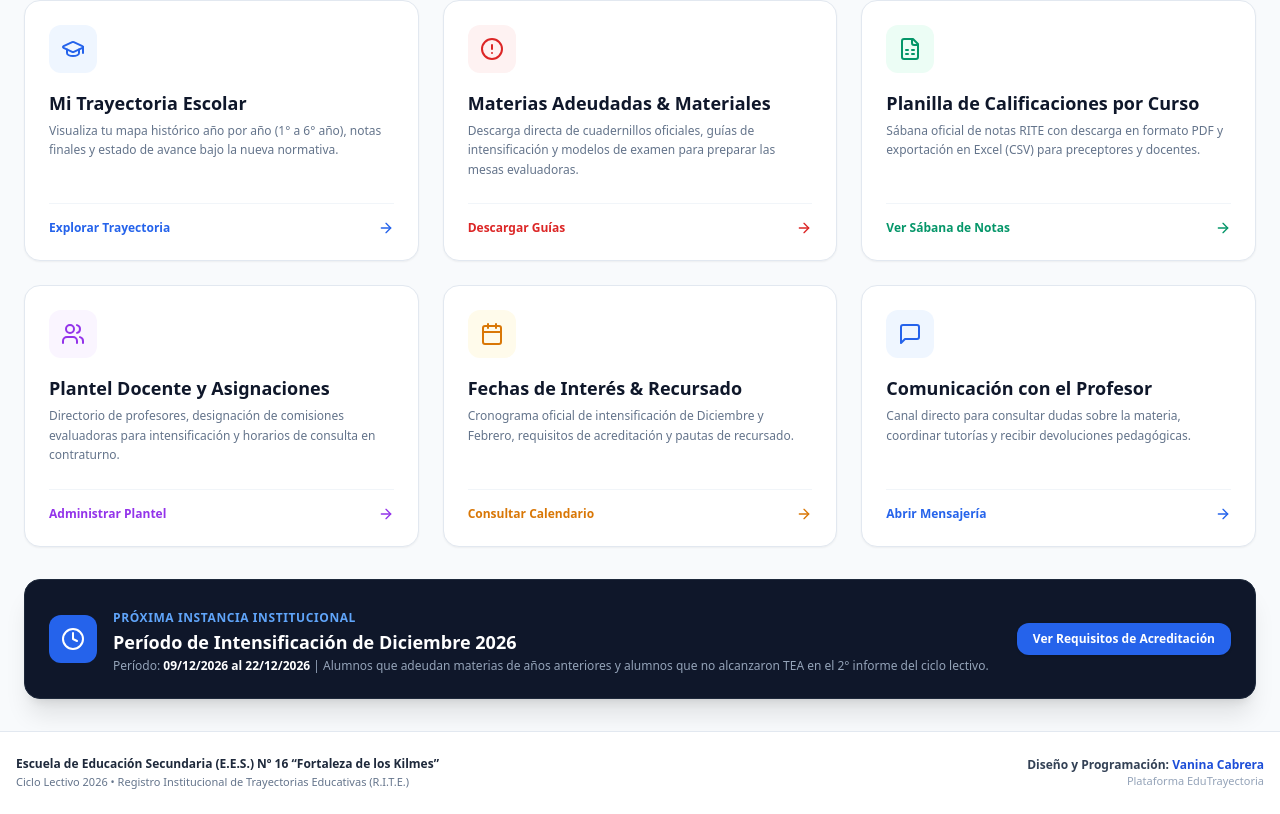
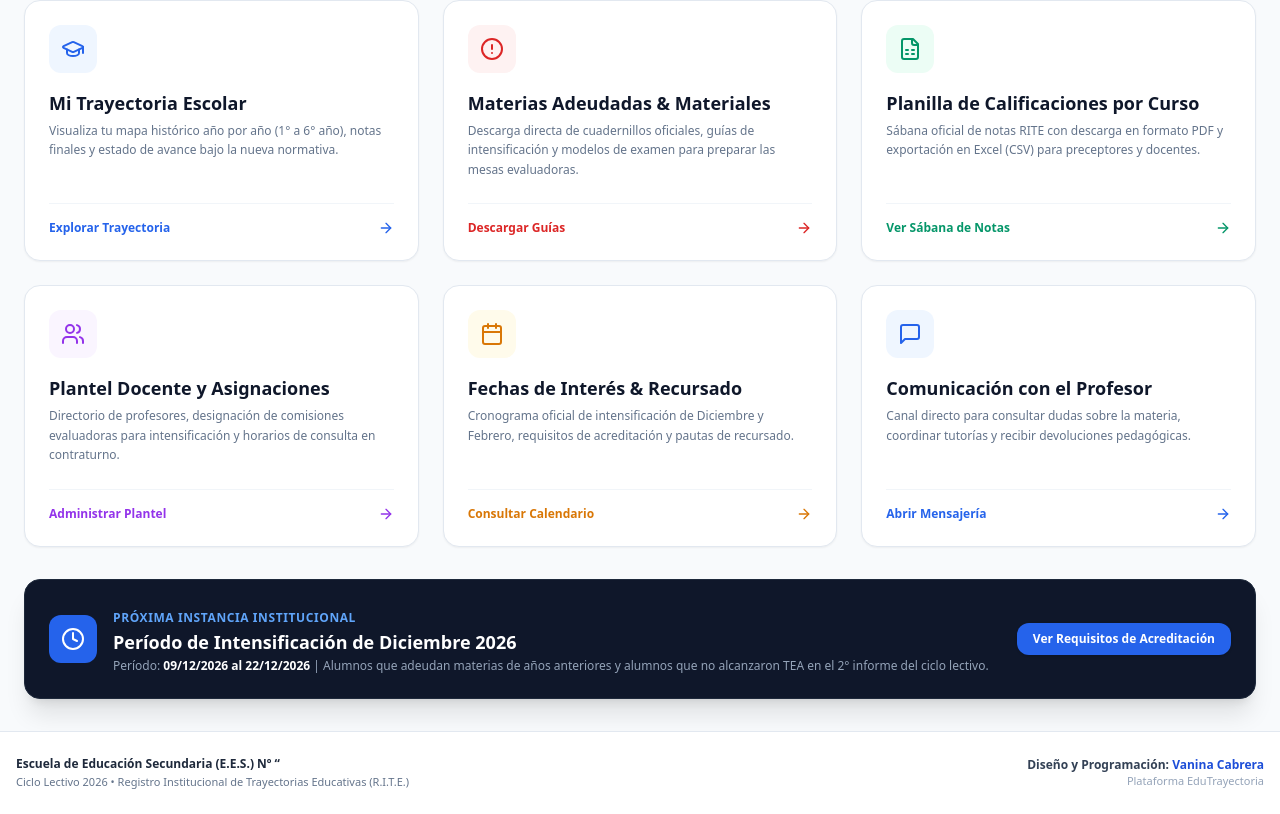
Before and after one commit to vacabrera2-beep/edutrayectoria-, a Next.js app: page / in a window 1280 px wide. Shown: the part 833-1647 px from the top of the page. Built offline with nearby package versions, Linux system fonts and the light colour scheme.

Commit message:
Add files via upload

```diff
--- a/src/app/layout.tsx
+++ b/src/app/layout.tsx
@@ -27,7 +27,7 @@ export default function RootLayout({
             <div className="max-w-7xl mx-auto px-4 flex flex-col sm:flex-row items-center justify-between gap-3 text-center sm:text-left">
               <div>
                 <p className="font-bold text-slate-800">
-                  Escuela de Educación Secundaria (E.E.S.) Nº 16 &ldquo;Fortaleza de los Kilmes&rdquo;
+                  Escuela de Educación Secundaria (E.E.S.) Nº  &ldquo;
                 </p>
                 <p className="text-slate-500 text-[11px] mt-0.5">
                   Ciclo Lectivo 2026 • Registro Institucional de Trayectorias Educativas (R.I.T.E.)
```
